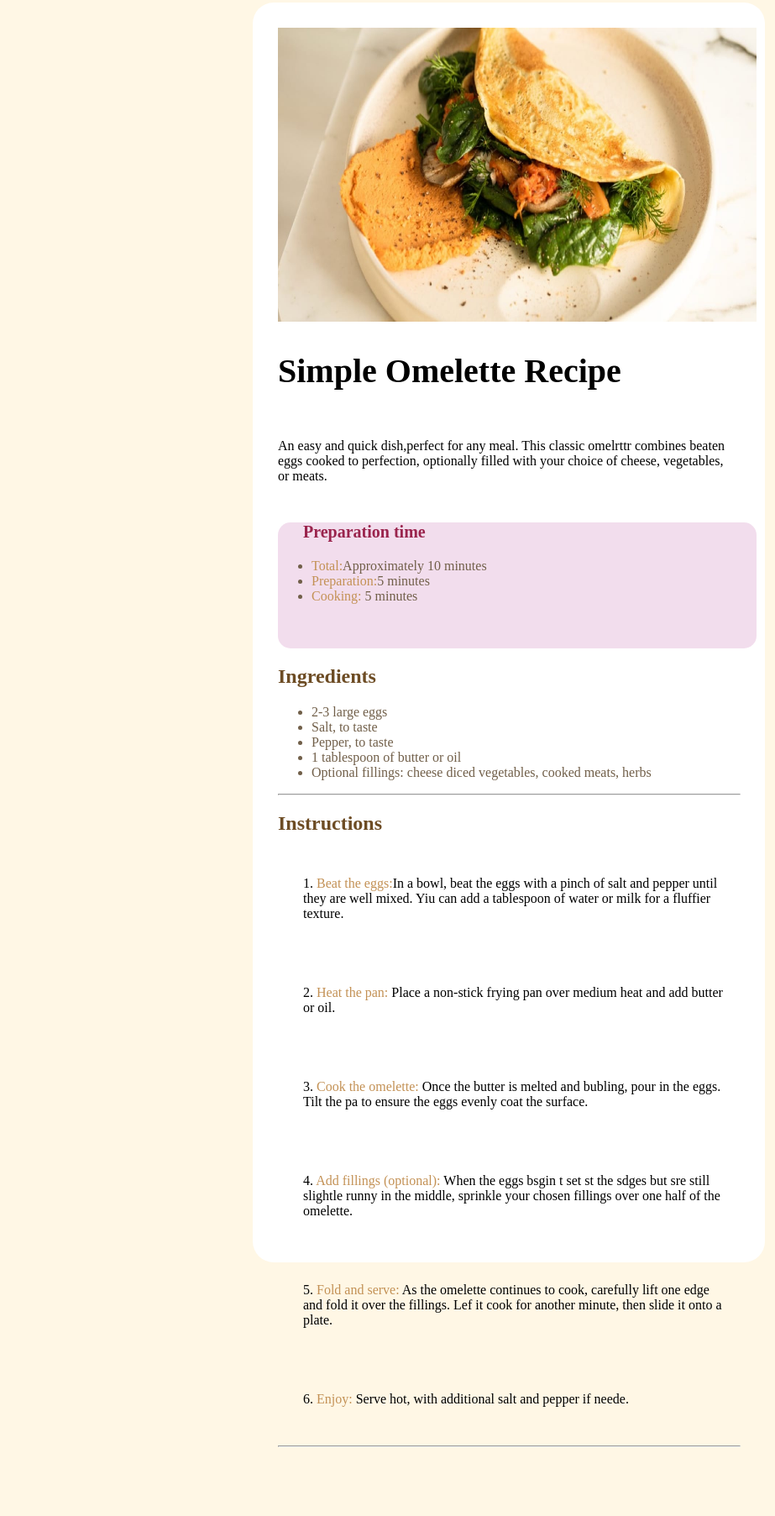
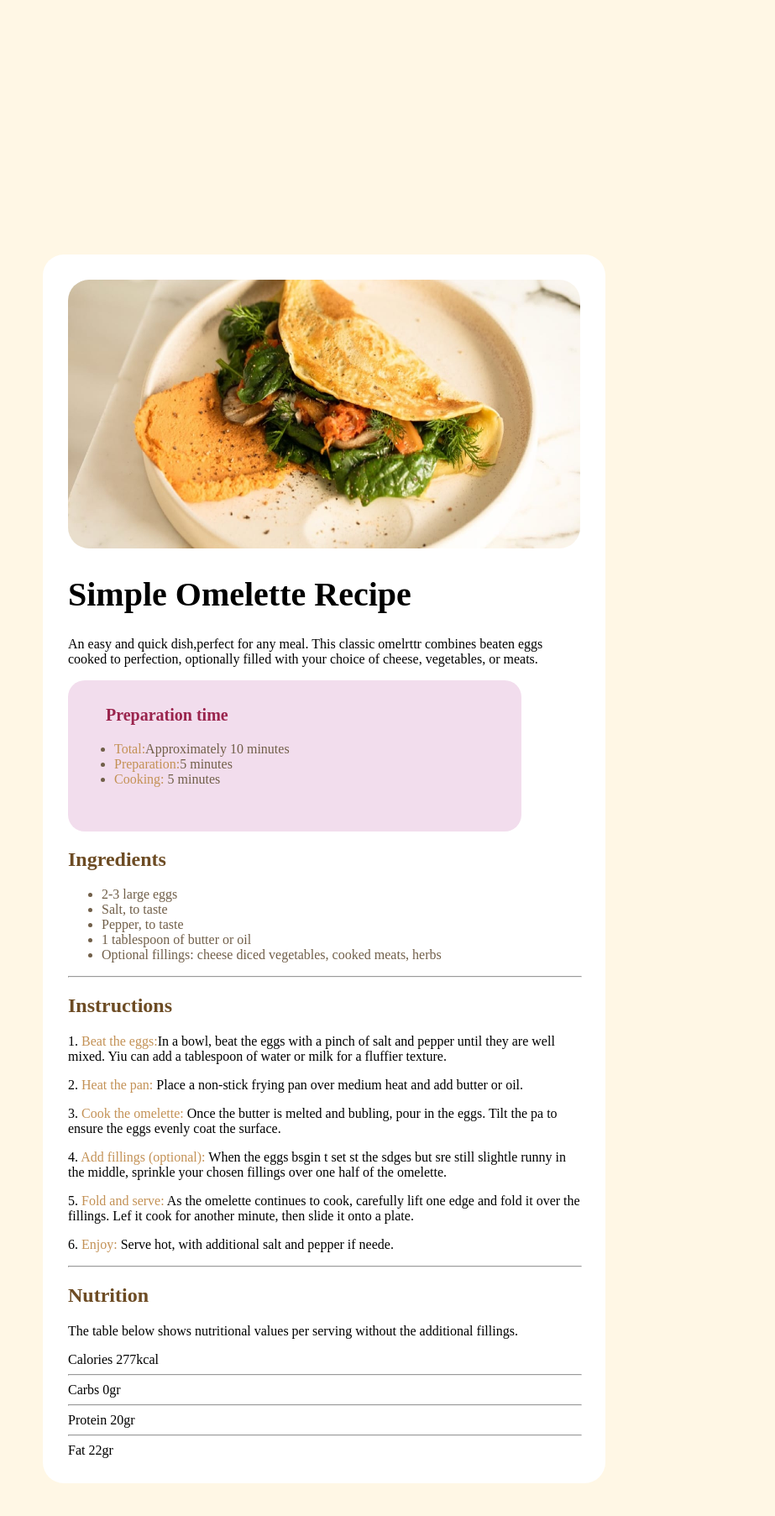
Before and after one commit to Azizbek0318/Simple-Omelette-Recipe, a plain HTML site: page index.html in a window 1280 px wide. Shown: the part 97-1902 px from the top of the page at 84% size, without its empty margins (357-1280 px from the left). Before the commit the page ends 1820 px from the top, so only its background shows below. Drawn offline with Linux system fonts and the light colour scheme.

Commit message:
Add files via upload

```diff
--- a/index.html
+++ b/index.html
@@ -47,6 +47,32 @@
             <p>6. <span>Enjoy:</span> Serve hot, with  additional salt and pepper if neede.</p>
         </div>
         <hr>
+        <div class="n">
+            <h2>Nutrition</h2>
+        <p>The table below shows nutritional values per serving without the additional fillings.</p>
+        <tbody>
+            <tr>
+                <td>Calories</td>
+                <td>277kcal</td>
+            </tr>
+            <hr>
+            <tr>
+                <td>Carbs</td>
+                <td>0gr</td>
+            </tr>
+            <hr>
+            <tr>
+                <td>Protein</td>
+                <td>20gr</td>
+            </tr>
+            <hr>
+            <tr>
+                <td>Fat</td>
+                <td>22gr</td>
+            </tr>
+        </tbody>
+        </div>
+
     </div>
 </body>
 </html>
--- a/style.css
+++ b/style.css
@@ -4,40 +4,38 @@
 
 .card{
     width: 610px;
-    height: 1500px;
     background-color: white;
     border-radius: 25px;
-    margin-left: 650px ;
-    margin-top: 100px;
+    padding: 30px;
     position: relative;
+    margin: 400px;
 }
 img{
-    width: 570px;
-    height: 350px;
-    padding: 30px;
-    border-radius: 30px;
+    width: 610px;
+    height: 320px;
+    border-radius: 25px;
+
 }
+
+
 h1{
-    padding-left: 30px;
+    /* padding-left: 30px; */
     font-size: 40px;
-    margin-top: 1px;
-}
-p{
-    padding: 30px;
-    margin-top: 1px;
-}
-.p{
-    margin-top: 10px;
+
 }
 .pre{
     display: block;
-    width: 570px;
+    width: 510px;
     height: 150px;
     background-color:rgb(242, 221, 237);
-    border-radius: 15px;
-    margin-left: 30px;
-
+    border-radius: 20px;
+    padding: 15px;
+    position: relative;
+    /* margin-left: 30px; */
 }
+/* .p{
+    padding: 30px;
+} */
 span{
     color: rgb(195, 145, 85);
 }
@@ -49,9 +47,9 @@ h3{
     margin-top: 15px;
     font-size: 20px;
 }
-.in{
+/* .in{
     margin-left: 30px;
-}
+} */
 h2{
     color: rgb(109, 76, 36);
 }
@@ -65,8 +63,11 @@ hr{
 }
 .ins{
     display: block;
-    margin-left: 30px;
+    /* margin-left: 30px; */
 }
-.ins,p{
-    margin-right: 10px;
-}
+/* .n{
+    padding: 30px;
+} */
+ table,hr{
+     width: 100%;
+ }
```
